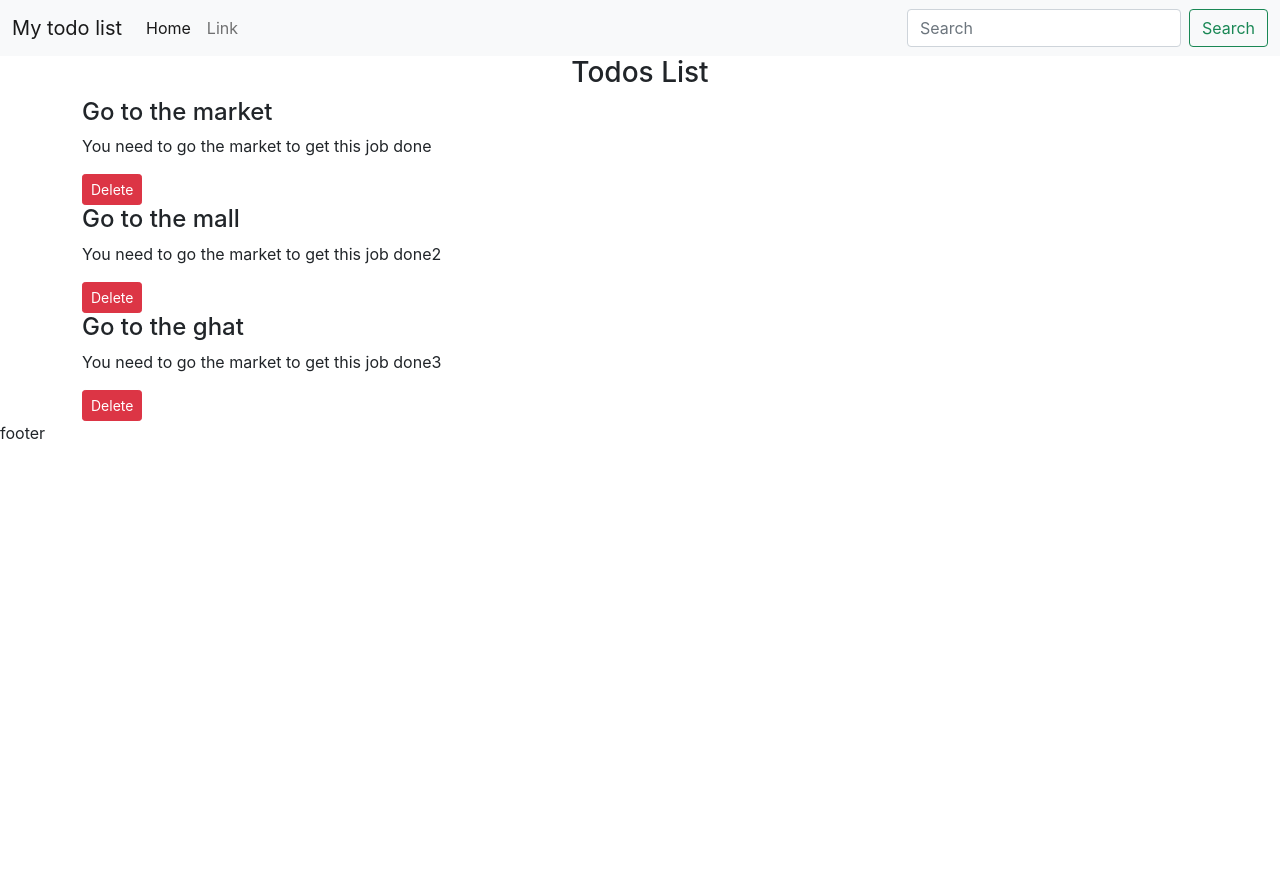
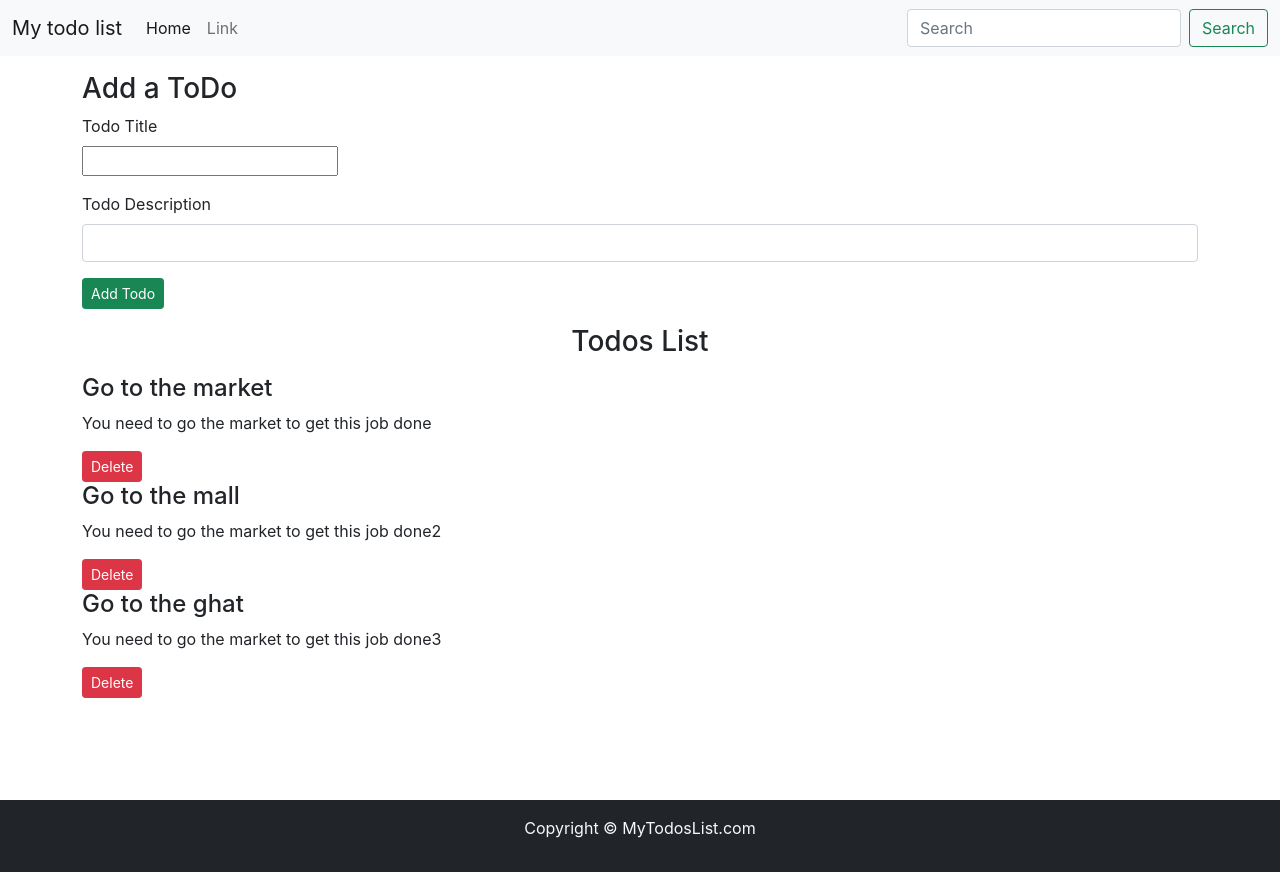
Before and after one commit to abhij1607/todos-list, a React (Create React App) app: page / in a window 1280 px wide. Before the commit the page ends 800 px from the top, so only its background shows below. Built offline with nearby package versions, Linux system fonts and the light colour scheme.

Commit message:
Added: Add and Delete an Todo functionality

```diff
--- a/src/App.js
+++ b/src/App.js
@@ -1,11 +1,31 @@
-import logo from './logo.svg';
 import './App.css';
 import Header from './MyComponents/Header'
 import {Todos} from "./MyComponents/Todos";
-import {Todo} from "./MyComponents/Todo";
+import {AddTodo} from "./MyComponents/AddTodo";
+
 import {Footer} from "./MyComponents/Footer";
+import React, { useState } from 'react';
+
 function App() {
-  let todos = [
+  const onDelete = (todo)=>{
+    console.log("I am onDelete",todo);
+    setTodos(todos.filter((e)=>{
+      return e!==todo;
+    }))
+
+  }
+  const addTodo = (title,desc)=>{
+    console.log("I am adding this todo",title,desc);
+    let sno = todos[todos.length-1].sno+1;
+    let newTodo = {
+      sno: sno,
+      title: title,
+      desc: desc
+    }
+    setTodos([...todos,newTodo]);
+    console.log(newTodo);
+  }
+  const [todos, setTodos] = useState([
     {
       sno:1,
       title:"Go to the market",
@@ -21,11 +41,13 @@ function App() {
       title:"Go to the ghat",
       desc: "You need to go the market to get this job done3"
     }
-  ]
+  ]);
+
   return (
     <>
     <Header brand="My todo list"/>
-    <Todos todos={todos}/>
+    <AddTodo addTodo={addTodo}/>
+    <Todos todos={todos} onDelete={onDelete}/>
     <Footer/>
     </>
   );
--- /dev/null
+++ b/src/MyComponents/AddTodo.js
@@ -0,0 +1,34 @@
+import React from 'react';
+import { useState } from 'react';
+
+export const AddTodo = (props) => {
+
+    const [title, setTitle] = useState("");
+    const [desc, setDesc] = useState("");
+
+    const submit = (e)=>{
+      e.preventDefault();
+      if(!title||!desc){
+        alert("title or descriptiopn cannot be blank");
+      }
+      props.addTodo(title,desc);
+    }
+    return (
+        <div className="container my-3">
+            <h3>Add a ToDo</h3>
+<form onSubmit={submit}>
+  <div className="mb-3">
+    <label htmlFor="title" className="form-label">Todo Title</label><br/>
+    <input type="text" className="title" value={title} onChange={(e)=>setTitle(e.target.value)} id="exampleInputEmail1" aria-describedby="emailHelp"/>
+    {/* <div id="emailHelp" className="form-text">We'll never share your email with anyone else.</div> */}
+  </div>
+  <div className="mb-3">
+    <label htmlFor="desc" className="form-label">Todo Description</label>
+    <input type="text" className="form-control" value={desc} onChange={(e)=>setDesc(e.target.value)} id="desc"/>
+  </div>
+
+  <button type="submit" className="btn btn-success btn-sm">Add Todo</button>
+</form>
+        </div>
+    )
+}
--- a/src/MyComponents/Footer.js
+++ b/src/MyComponents/Footer.js
@@ -1,9 +1,14 @@
 import React from 'react'
 
 export const Footer = () => {
+    let footerStyle={
+        position:"absolute",
+        top:"100vh",
+        width:"100%"
+    }
     return (
-        <div>
-            footer
-        </div>
+        <footer className="bg-dark text-light py-3" style={footerStyle}>
+            <p className="text-center">Copyright &copy; MyTodosList.com</p>
+        </footer>
     )
 }
--- a/src/MyComponents/Todo.js
+++ b/src/MyComponents/Todo.js
@@ -1,11 +1,11 @@
 import React from 'react'
 
-export const Todo = ({todo}) => {
+export const Todo = ({todo, onDelete}) => {
     return (
         <div className="">
             <h4>{todo.title}</h4>
             <p>{todo.desc}</p>
-            <button className="btn btn-sm btn-danger">Delete</button>
+            <button className="btn btn-sm btn-danger" onClick={()=>{onDelete(todo)}}>Delete</button>
         </div>
     )
 }
--- a/src/MyComponents/Todos.js
+++ b/src/MyComponents/Todos.js
@@ -4,10 +4,12 @@ import {Todo} from './Todo'
 export const Todos = (props) => {
     return (
         <div className="container">
-            <h3 className="text-center">Todos List</h3>
-            {props.todos.map((todo)=>{
-                return <Todo todo={todo} key={todo.sno} onDelete={props.onDelete} />
-            })}
+            <h3 className="text-center my-3">Todos List</h3>
+            {props.todos.length===0?"No Todos to display":""}
+                {props.todos.map((todo)=>{
+                    return <Todo todo={todo} key={todo.sno} onDelete={props.onDelete} />
+                })
+                }
         </div>
     )
 }
```
